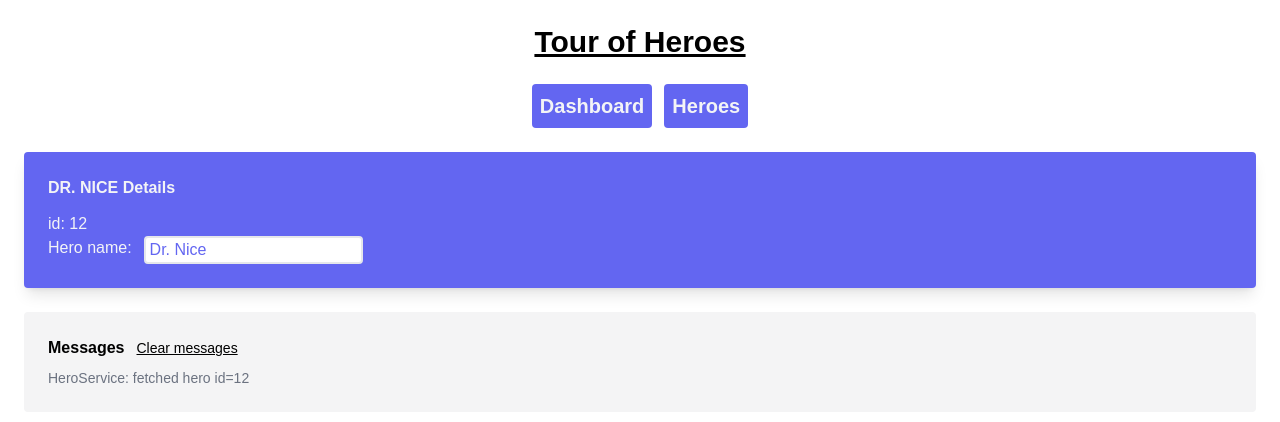
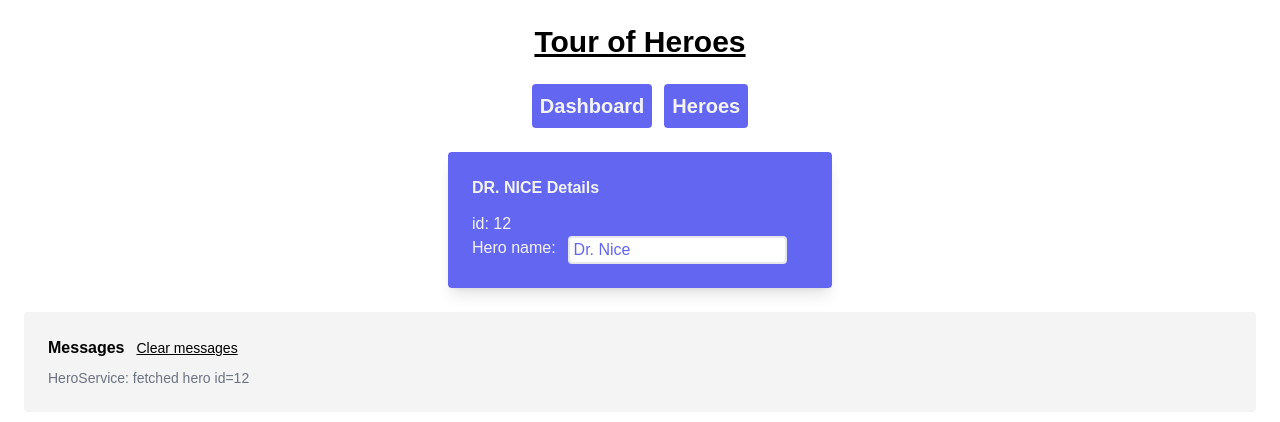
Before and after one commit to b0yu-li/angular-tour-of-heroes, an Angular app: page /detail/12 in a window 1280 px wide. Shown: the top 422 px of the page. Built offline with nearby package versions, Linux system fonts and the light colour scheme.

Commit message:
style: center hero detail

```diff
--- a/src/app/hero-detail/hero-detail.component.html
+++ b/src/app/hero-detail/hero-detail.component.html
@@ -1,4 +1,7 @@
-<div class="mt-6 p-6 flex flex-col shadow-lg rounded bg-indigo-500" *ngIf="hero">
+<div class="flex justify-center">
+    <div></div>
+
+    <div class="w-96 mt-6 p-6 flex flex-col shadow-lg rounded bg-indigo-500" *ngIf="hero">
         <h2 class="font-bold text-gray-100 mb-3">{{hero.name | uppercase}} Details</h2>
         <div class="text-gray-100">id: {{hero.id}}</div>
         <div class="flex">
@@ -7,3 +10,6 @@
                 placeholder="name">
         </div>
     </div>
+
+    <div></div>
+</div>
```
Also changed, not shown: 1 other file (tests, documents, lock files or other folders). Lines whose indentation alone changed are shown as unchanged.
